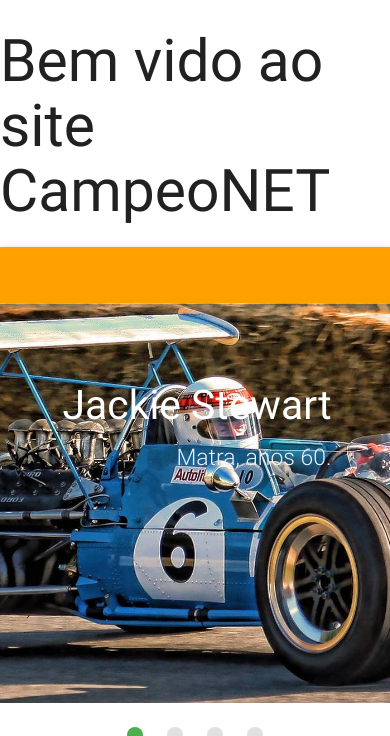
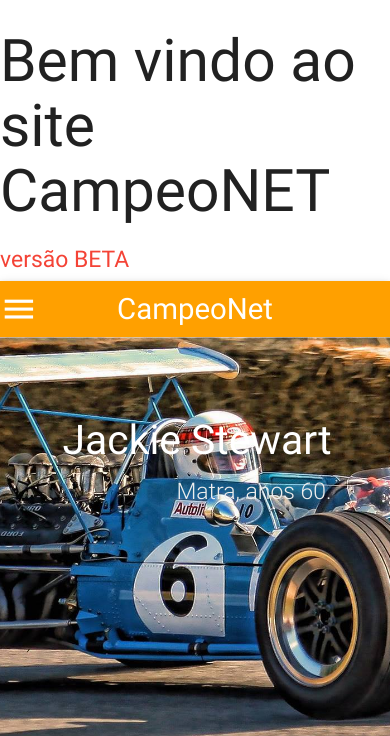
Before and after one commit to apracapinheiro/projetocampeonet, a Django app: template templates/main_page.html in a window 390 px wide. Shown: the top 736 px of the page. Run offline with Django 3.2, Linux system fonts and the light colour scheme; the template is opened without the code that fills it, so the values that code supplies are empty; parts of the project's set-up code (start-up, migrations or seed data) failed here and were passed over; some libraries are stand-ins or nearby versions.

Commit message:
Alteração no menu principal. Corrigido o menu, agora o menu aparece em telas reduzidas (mobiles). Alterações no base.html e main_page.

```diff
--- a/templates/base.html
+++ b/templates/base.html
@@ -2,7 +2,7 @@
 <html>
     <head>
         {#    {% load bootstrap3 %}#}
-        <title>Site do CampeoNET | {% block title %}{% endblock %}</title>
+        <title>Site do CampeoNET | {% block title %}{% endblock %} Versão Beta</title>
         <link href="https://fonts.googleapis.com/icon?family=Material+Icons" rel="stylesheet">
         <link href="{% static 'css/materialize.css' %}" type="text/css" rel="stylesheet" media="screen,projection"/>
         <link href="{% static 'css/style.css' %}" type="text/css" rel="stylesheet" media="screen,projection"/>
@@ -30,37 +30,52 @@
 
     <body>
         <div>
-            <nav class="amber darken-2">
+            <nav class="amber darken-2" role="navigation">
                 <div class="nav-wrapper">
+                    <a id="logo-container" href="/" class="brand-logo center">CampeoNet</a>
+                    <a href="#" data-activates="mobile-demo" class="button-collapse"><i class="material-icons">menu</i> </a>
                     <ul id="nav-mobile" class="left hide-on-med-and-down">
-                       <li><a href="/" class="brand-logo center">CampeoNet</a></li>
+
                         {% if user.is_authenticated %}
                             Bem vindo {{ user.first_name }} {{ user.last_name }}
                             <li><a href="/logout">Logout</a></li>
-                                        <li><a class="dropdown-button" href="#!" data-activates="drop-palpites">Palpites<i class="material-icons right">arrow_drop_down</i></a></li>
-                                        <li><a class="dropdown-button" href="#!" data-activates="drop-pontuacao">Pontuacao<i class="material-icons right">arrow_drop_down</i></a></li>
-
+                            <li><a class="dropdown-button" href="#!" data-activates="drop-palpites">Palpites<i
+                                    class="material-icons right">arrow_drop_down</i></a></li>
+                            <li><a class="dropdown-button" href="#!" data-activates="drop-pontuacao">Pontuacao<i
+                                    class="material-icons right">arrow_drop_down</i></a></li>
                         {% else %}
-                       <li>         <a href="/login/">Login</a></li>
-                       <li>         <a href="/register/">Registrar</a></li>
+                            <li><a href="/login/">Login</a></li>
+                            <li><a href="/register/">Registrar</a></li>
                         {% endif %}
                     </ul>
-                </div>
-            </nav>
-        </div>
-
-
                     <ul id="drop-palpites" class="dropdown-content">
                         <li><a href="{% url 'cadastro-palpite' %}">Realizar palpite</a></li>
                         <li><a href="{% url 'participantes' %}">Ver palpites por participante</a></li>
                         <li class="divider"></li>
                         <li><a href="{% url 'palpites-geral' %}">Todos os palpites</a></li>
                     </ul>
-
                     <ul id="drop-pontuacao" class="dropdown-content">
                         <li><a href="{% url 'pontuacao' %}">Pontuacao geral</a></li>
+                    </ul>
 
+                    <ul class="side-nav" id="mobile-demo">
+                        <a href="/"><i class="material-icons">home</i></a>
+                        <li class="divider"></li>
+                        {% if user.is_authenticated %}
+                            <li><a href="{% url 'cadastro-palpite' %}">Realizar palpite</a></li>
+                            <li><a href="{% url 'participantes' %}">Ver palpites por participante</a></li>
+                            <li><a href="{% url 'palpites-geral' %}">Todos os palpites</a></li>
+                            <li><a href="{% url 'pontuacao' %}">Pontuacao geral</a></li>
+                            <li class="divider"></li>
+                            <li><a href="/logout">Logout</a></li>
+                        {% else %}
+                            <li><a href="/login/">Login</a></li>
+                            <li><a href="/register/">Registrar</a></li>
+                        {% endif %}
                     </ul>
+                </div>
+            </nav>
+        </div>
 
         <div class="slider">
             <ul class="slides">
@@ -96,9 +111,6 @@
         </div>
 
 
-
-
-
         {# Paginas que herdam o base.html, usam o bloco content para o conteúdo do site       #}
         <div class="container row container">
             {% block content %}
@@ -109,12 +121,12 @@
         {#        </div>#}
 
 
-
         <footer class="page-footer amber darken-2">
             <div class="container">
                 <div class="row">
                     <div class="col l6 s12">
                         <h5 class="white-text">CampeoNet</h5>
+
                         <p class="grey-text text-lighten-4">CampeoNet - A emoção da Formula-1 é aqui.</p>
 
 
@@ -141,7 +153,8 @@
             </div>
             <div class="footer-copyright">
                 <div class="container">
-          Desenvolvido por <a class="orange-text text-lighten-3" href="mailto:apracapinheiro@gmail.com">Andre Praca</a>
+                    Desenvolvido por <a class="orange-text text-lighten-3" href="mailto:apracapinheiro@gmail.com">Andre
+                    Praca</a>
                 </div>
             </div>
         </footer>
@@ -165,7 +178,13 @@
 
             $(".dropdown-button").dropdown({hover: true});
         </script>
-
+        <script>
+            $(document).ready(function () {
+                $('.collapsible').collapsible({
+                    accordion: false // A setting that changes the collapsible behavior to expandable instead of the default accordion style
+                });
+            });
+        </script>
         {% block js %}
         {% endblock %}
     </body>
--- a/templates/main_page.html
+++ b/templates/main_page.html
@@ -1,6 +1,6 @@
 {% extends "base.html" %}
-{% block title %}Bem vindo ao site CampeoNET{% endblock %}
-{% block head %}Bem vido ao site CampeoNET {% endblock %}
+{% block title %}Bem vindo ao site CampeoNET {% endblock %}
+{% block head %}Bem vindo ao site CampeoNET <h5 class="red-text">versão BETA</h5> {% endblock %}
 
 {% block content %}
 
```
Also changed, not shown: db.sqlite3. Lines whose indentation alone changed are shown as unchanged.
